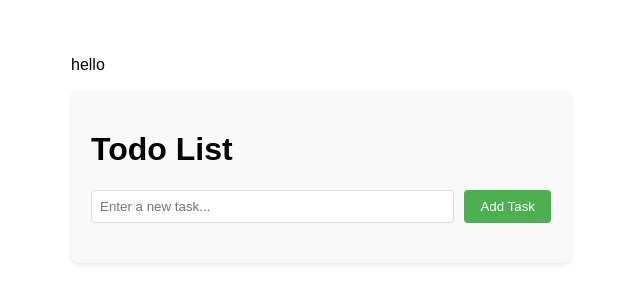
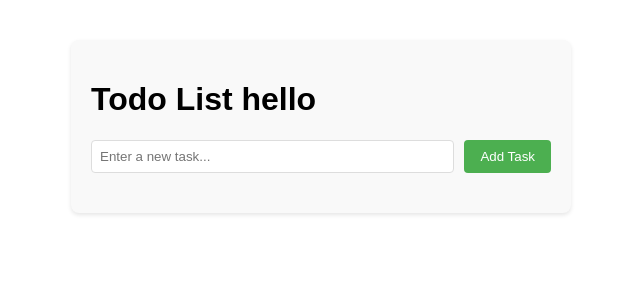
Before and after one commit to kmukessh/cluster1, a plain HTML site: page frontend/index.html in a window 1280 px wide. Shown: the whole page, without its empty margins (319-959 px from the left). Drawn offline with Linux system fonts and the light colour scheme; no server answers.

Commit message:
update frontend

```diff
--- a/frontend/index.html
+++ b/frontend/index.html
@@ -7,9 +7,8 @@
     <link rel="stylesheet" href="styles.css">
 </head>
 <body>
-    <p>hello</p>
     <div class="container">
-        <h1>Todo List</h1>
+        <h1>Todo List hello</h1>
         <div class="input-section">
             <input type="text" id="taskInput" placeholder="Enter a new task...">
             <button onclick="addTask()">Add Task</button>
```
